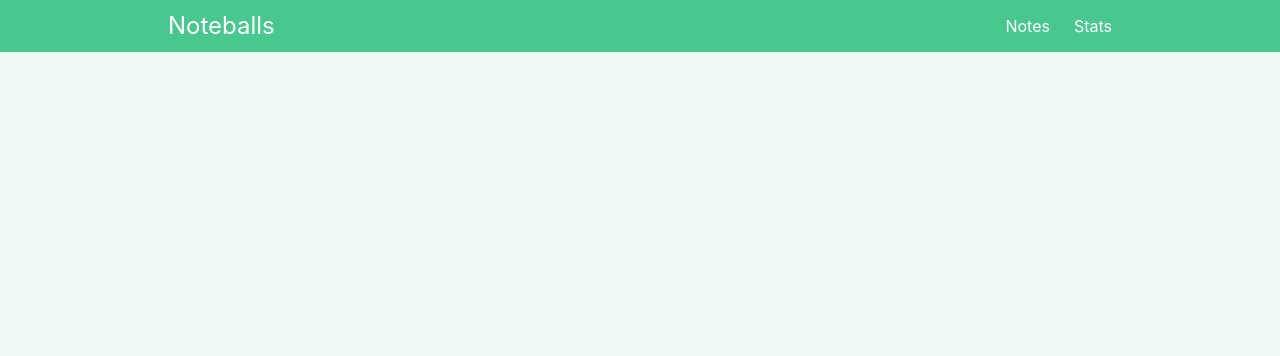
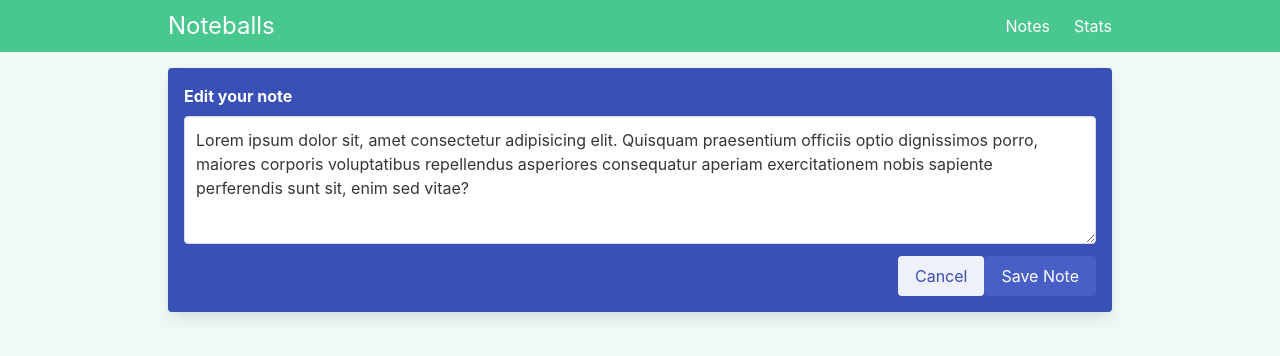
Before and after one commit to Ya-Alexey/composition-noteballs, a Vue app: page /#/edit/1 in a window 1280 px wide. Shown: the top 356 px of the page. Built offline with nearby package versions, Linux system fonts and the light colour scheme.

Commit message:
textarea components

```diff
--- a/src/components/BaseNotes.vue
+++ b/src/components/BaseNotes.vue
@@ -9,7 +9,14 @@
       </div>
     </div>
     <footer class="card-footer">
-      <a href="#" class="card-footer-item">Edit</a>
+      <RouterLink class="card-footer-item"
+        :to="{
+          name: 'edit-id',
+          params: {
+            id: note.id
+          }
+        }"
+      >Edit</RouterLink>
       <a href="#" class="card-footer-item"
         @click.prevent="storeNotes.removeNote(note.id)"
       >Delete</a>
--- /dev/null
+++ b/src/components/NoteForm.vue
@@ -0,0 +1,56 @@
+<template>
+  <div class="card p-4 mb-5"
+    :class="`has-background-${bgColor}-dark`"
+  >
+    <label class="label has-text-white" v-if="label"
+      for="field-textarea"
+    >
+      {{ label }}
+    </label>
+    <div class="field">
+      <div class="control">
+        <textarea class="textarea"
+          id="field-textarea"
+          :placeholder="placeholder"
+          :value="modelValue"
+          @input="$emit('update:modelValue', $event.target.value)"
+          ref="textarea"
+        ></textarea>
+      </div>
+    </div>
+
+    <div class="field is-grouped is-grouped-right">
+      <div class="control">
+        <slot name="buttons"></slot>
+      </div>
+    </div>
+  </div>
+</template>
+
+<script setup>
+  import { ref } from 'vue';
+
+  const props = defineProps({
+          modelValue: String,
+          bgColor: {
+            type: String,
+            default: 'success',
+          },
+          placeholder: {
+            type: String,
+            default: 'Add a new note',
+          },
+          label: String,
+        }),
+        textarea = ref(null);
+
+  function textareaFocus() {
+    textarea.value.focus();
+  }
+  defineEmits(['update:modelValue']);
+  defineExpose({
+    textareaFocus,
+  });
+
+
+</script>
--- a/src/router/index.js
+++ b/src/router/index.js
@@ -1,6 +1,7 @@
-import { createRouter, createWebHashHistory } from 'vue-router'
-import ViewNotes from '@/views/ViewNotes.vue'
-import ViewStats from '@/views/ViewStats.vue'
+import { createRouter, createWebHashHistory } from 'vue-router';
+import ViewNotes from '@/views/ViewNotes.vue';
+import ViewStats from '@/views/ViewStats.vue';
+import ViewEditNote from '@/views/ViewEditNote.vue';
 
 const router = createRouter({
   history: createWebHashHistory(),
@@ -15,6 +16,11 @@ const router = createRouter({
       name: 'stats',
       component: ViewStats
     },
+    {
+      path: '/edit/:id',
+      name: 'edit-id',
+      component: ViewEditNote
+    },
   ]
 })
 
--- a/src/stores/notes.js
+++ b/src/stores/notes.js
@@ -21,5 +21,13 @@ export const useNotesStore = defineStore('notes', {
     removeNote(id) {
       this.notes = this.notes.filter(note => note.id != id);
     }
+  },
+  getters: {
+    getNoteContent(state) {
+      return (id) => {
+        const noteItem = state.notes.find(note => note.id == id);
+        return noteItem.content;
+      }
+    }
   }
 })
--- /dev/null
+++ b/src/views/ViewEditNote.vue
@@ -0,0 +1,37 @@
+<template>
+  <div class="edit-note">
+    <NoteForm v-model="noteContent"
+      bgColor="link"
+      ref="noteForm"
+      placeholder="Edit note"
+      label="Edit your note"
+      >
+      <template v-slot:buttons>
+        <RouterLink class="button is-link is-light"
+          :to="{ name: 'home' }"
+        >
+          Cancel
+        </RouterLink>
+        <button class="button is-link has-background-link"
+          :disabled="!noteContent"
+          >
+          Save Note
+        </button>
+      </template>
+    </NoteForm>
+  </div>
+</template>
+
+<script setup>
+  import NoteForm from '@/components/NoteForm.vue';
+  import { useNotesStore } from '@/stores/notes';
+  import { ref } from 'vue';
+  import { useRoute } from 'vue-router';
+
+  const noteContent = ref(''),
+        storeNotes = useNotesStore(),
+        route = useRoute();
+
+  noteContent.value = storeNotes.getNoteContent(route.params.id);
+
+</script>
--- a/src/views/ViewNotes.vue
+++ b/src/views/ViewNotes.vue
@@ -1,26 +1,18 @@
 <template>
   <div class="notes">
-    <div class="card has-background-success-dark p-4 mb-5">
-      <div class="field">
-        <div class="control">
-          <textarea class="textarea" placeholder="Add a new note"
-            v-model="newNote"
-            ref="newNoteRef"
-          ></textarea>
-        </div>
-      </div>
-
-      <div class="field is-grouped is-grouped-right">
-        <div class="control">
+    <NoteForm v-model="newNote"
+      ref="noteForm"
+      label="Your note text"
+      >
+      <template v-slot:buttons>
         <button class="button is-link has-background-success"
           :disabled="!newNote"
           @click="addNote"
           >
           Add New Note
         </button>
-        </div>
-      </div>
-    </div>
+      </template>
+    </NoteForm>
 
     <BaseNotes v-for="note in storeNotes.notes" :key="note.id"
       :note="note"
@@ -30,11 +22,12 @@
 
 <script setup>
   import BaseNotes from '@/components/BaseNotes.vue';
+  import NoteForm from '@/components/NoteForm.vue';
   import { useNotesStore } from '@/stores/notes';
   import { ref } from 'vue';
 
   const newNote = ref(''),
-        newNoteRef = ref(null),
+        noteForm = ref(null),
         storeNotes = useNotesStore();
 
   function addNote() {
@@ -46,6 +39,7 @@
 
     storeNotes.addNote(note);
     newNote.value = '';
-    newNoteRef.value.focus();
+
+    noteForm.value.textareaFocus();
   }
 </script>
```
Lines whose indentation alone changed are shown as unchanged.
